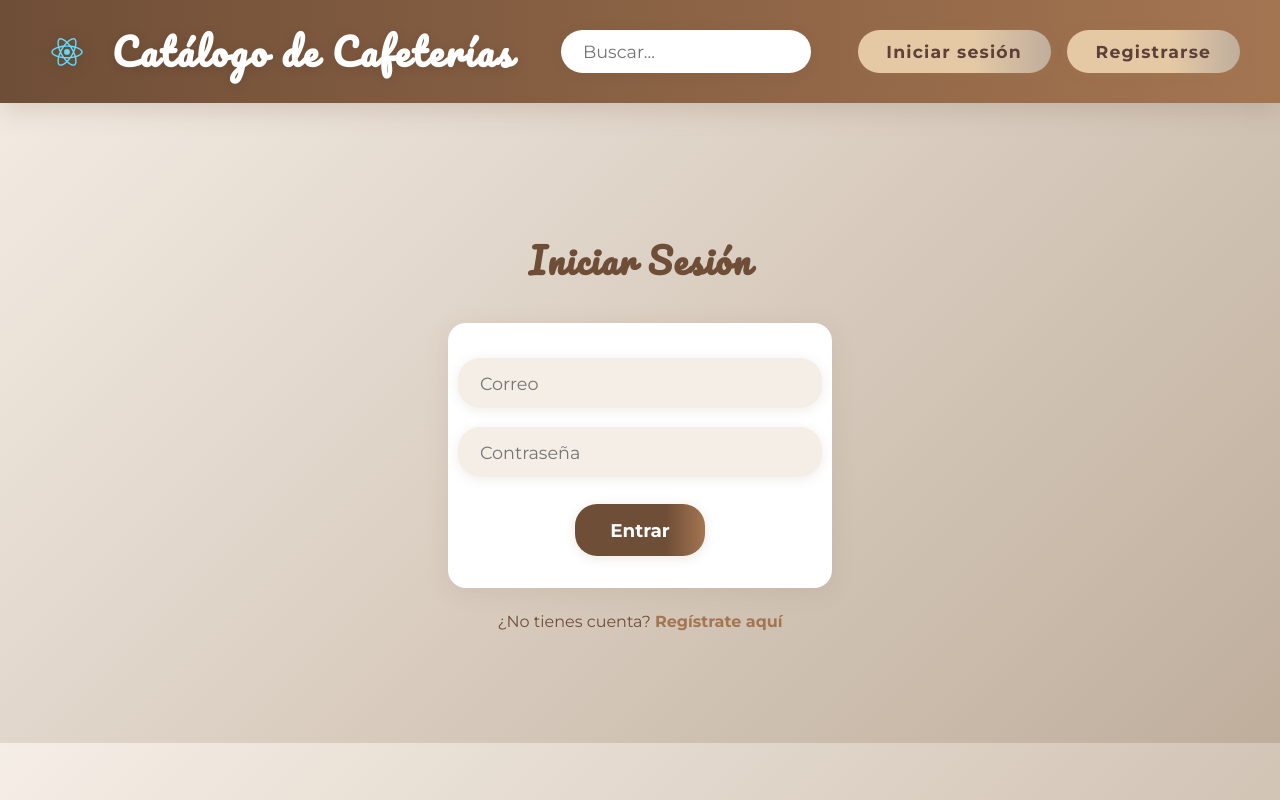
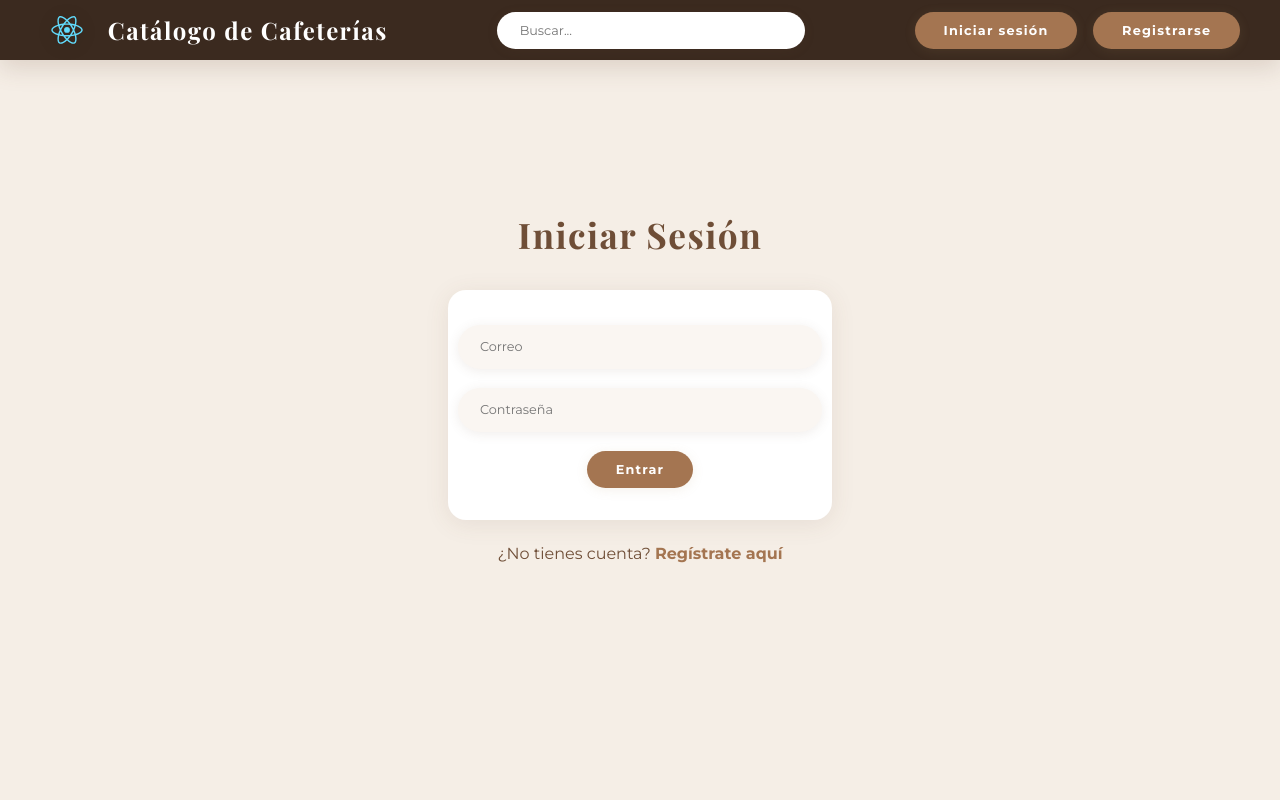
Before and after one commit to Valeria-Osu/practica, a React (Create React App) app: page /login in a window 1280 px wide. Built offline with nearby package versions, Linux system fonts and the light colour scheme.

Commit message:
avance 6.2 frontend

```diff
--- a/src/components/Header.js
+++ b/src/components/Header.js
@@ -6,7 +6,7 @@ const Header = ({ searchQuery, setSearchQuery }) => {
       {/* Logo y título que redirige al Dashboard */}
       <div className="logo" onClick={() => window.location.href = '/'}>
         <img src={require('../logo.svg')} alt="Logo" />
-        <h1>Catálogo de Cafeterías</h1>
+        <h1 className="main-title">Catálogo de Cafeterías</h1>
       </div>
 
       {/* Barra de búsqueda */}
--- a/src/styles/styles.css
+++ b/src/styles/styles.css
@@ -1,19 +1,20 @@
-@import url('https://fonts.googleapis.com/css2?family=Montserrat:wght@400;700&family=Pacifico&display=swap');
+@import url('https://fonts.googleapis.com/css2?family=Playfair+Display:wght@700&display=swap');
+@import url('https://fonts.googleapis.com/css2?family=Montserrat:wght@400;700&display=swap');
 
 /* Estilos generales */
 body {
   font-family: 'Montserrat', 'Roboto', Arial, sans-serif;
   margin: 0;
   padding: 0;
-  background: linear-gradient(135deg, #f5eee6 0%, #bfae9c 100%);
+  background: #f5eee6;
   color: #3e2723;
 }
 
 /* Header */
 header {
-  background: linear-gradient(90deg, #6f4e37 0%, #a47551 100%);
+  background: #3B2A1F;
   color: white;
-  padding: 1.2rem 2.5rem 1.2rem 2.5rem;
+  padding: 0.7rem 2.5rem 0.7rem 2.5rem; /* Menos altura */
   display: flex;
   justify-content: space-between;
   align-items: center;
@@ -31,9 +32,9 @@ header .logo {
 }
 
 header .logo img {
-  width: 54px;
-  height: auto;
-  margin-right: 18px;
+  height: 38px;
+  width: auto;
+  margin-right: 14px;
   filter: drop-shadow(0 2px 8px rgba(0,0,0,0.18));
   transition: transform 0.2s;
 }
@@ -41,13 +42,15 @@ header .logo img:hover {
   transform: scale(1.12) rotate(-4deg);
 }
 
-header h1 {
-  font-family: 'Pacifico', cursive, 'Montserrat', sans-serif;
-  font-size: 2.3rem;
+.main-title {
+  font-family: 'Playwrite US Trad', 'Playfair Display', serif;
+  color: #fff;
+  font-size: 1.5rem;
+  font-weight: 700;
   margin: 0;
-  letter-spacing: 2.5px;
-  font-weight: 700;
-  text-shadow: 0 2px 12px rgba(0,0,0,0.10);
+  letter-spacing: 1.5px;
+  line-height: 1.1;
+  padding: 0;
 }
 
 header .search-bar {
@@ -58,12 +61,12 @@ header .search-bar {
 header input[type="text"],
 header input[type="search"] {
   padding: 0.7rem 1.4rem;
-  width: 60%;
+  width: 50%;
   border-radius: 22px;
   border: none;
   background: #fff;
   color: #6f4e37;
-  font-size: 1.1rem;
+  font-size: 0.8rem;
   font-family: 'Montserrat', 'Roboto', Arial, sans-serif;
   box-shadow: 0 2px 12px rgba(111,78,55,0.10);
   transition: box-shadow 0.2s;
@@ -80,14 +83,14 @@ header .auth-buttons {
 }
 
 header .auth-buttons button {
-  background: linear-gradient(90deg, #e5c9a5 60%, #bfae9c 100%);
-  color: #5d4037;
+  background: #a47551;
+  color: #fff;
   padding: 0.7rem 1.8rem;
   border: none;
   border-radius: 22px;
   cursor: pointer;
   font-weight: 700;
-  font-size: 1.08rem;
+  font-size: 0.8rem;
   letter-spacing: 1.2px;
   font-family: 'Montserrat', 'Roboto', Arial, sans-serif;
   box-shadow: 0 2px 12px rgba(175, 143, 102, 0.13);
@@ -95,7 +98,7 @@ header .auth-buttons button {
   outline: none;
 }
 header .auth-buttons button:hover {
-  background: linear-gradient(90deg, #bfae9c 60%, #e5c9a5 100%);
+  background: #906647;
   color: #3e2723;
   transform: translateY(-2px) scale(1.06);
 }
@@ -129,6 +132,7 @@ header .auth-buttons button:hover {
   z-index: 1;
 }
 
+/* Sombra negra cubriendo toda la imagen */
 .panel-image::after {
   content: "";
   position: absolute;
@@ -140,7 +144,7 @@ header .auth-buttons button:hover {
   pointer-events: none;
 }
 
-/* Título dentro del panel, encima de la imagen */
+/* Título dentro del panel, centrado sobre la imagen y la sombra */
 .panel-image h2 {
   position: absolute;
   top: 50%;
@@ -161,25 +165,13 @@ header .auth-buttons button:hover {
   line-height: 1.2;
 }
 
-/* Opcional: para pantallas pequeñas */
-@media screen and (max-width: 600px) {
-  .panel-image img {
-    height: 140px;
-  }
-  .panel-image h2 {
-    font-size: 1.3rem;
-    padding: 1.2rem 0 0.7rem 0;
-  }
-}
-
 /* Barra de filtros */
 .filter-bar {
-  background: linear-gradient(90deg, #a47551 80%, #6f4e37 100%);
+  background: #6f4e37;
   padding: 1.3rem 2.2rem;
   display: flex;
   justify-content: space-between;
   align-items: center;
-  border-radius: 18px;
   margin-bottom: 2.2rem;
   box-shadow: 0 2px 14px rgba(111,78,55,0.08);
   font-family: 'Montserrat', 'Roboto', Arial, sans-serif;
@@ -190,10 +182,10 @@ header .auth-buttons button:hover {
   padding: 0.7rem 1.1rem;
   border-radius: 16px;
   border: 1px solid #bfae9c;
-  width: 32%;
+  width: 27%;
   background: #fff;
   color: #6f4e37;
-  font-size: 1.08rem;
+  font-size: 0.8rem;
   font-family: 'Montserrat', 'Roboto', Arial, sans-serif;
   transition: border 0.2s;
   cursor: pointer;
@@ -210,33 +202,33 @@ header .auth-buttons button:hover {
 }
 
 .filter-bar .filter-checkbox-label {
-  font-size: 1.08rem;
+  font-size: 0.8rem;
   color: #fff;
   font-family: 'Montserrat', 'Roboto', Arial, sans-serif;
 }
 
 .filter-bar .filter-button {
-  background: linear-gradient(90deg, #6f4e37 70%, #a47551 100%);
-  color: white;
+  background: #efd9c8;
+  color: black;
   border: none;
   padding: 0.7rem 1.8rem;
   border-radius: 22px;
   cursor: pointer;
   font-weight: 700;
-  font-size: 1.08rem;
+  font-size: 0.8rem;
   font-family: 'Montserrat', 'Roboto', Arial, sans-serif;
   box-shadow: 0 2px 12px rgba(111,78,55,0.13);
   transition: background 0.2s, transform 0.2s;
 }
 .filter-bar .filter-button:hover {
-  background: linear-gradient(90deg, #a47551 70%, #6f4e37 100%);
+  background: #d2c1b3;
   transform: translateY(-2px) scale(1.06);
 }
 
 /* Dropdown personalizado para servicios */
 .multi-dropdown {
   position: relative;
-  width: 32%;
+  width: 27%;
   min-width: 180px;
 }
 
@@ -247,7 +239,7 @@ header .auth-buttons button:hover {
   border: 1px solid #bfae9c;
   background: #fff;
   color: #6f4e37;
-  font-size: 1.08rem;
+  font-size: 0.8rem;
   font-family: 'Montserrat', 'Roboto', Arial, sans-serif;
   text-align: left;
   cursor: pointer;
@@ -276,7 +268,7 @@ header .auth-buttons button:hover {
   display: flex;
   align-items: center;
   padding: 0.4rem 1rem;
-  font-size: 1.05rem;
+  font-size: 0.8rem;
   color: #6f4e37;
   cursor: pointer;
   font-family: 'Montserrat', 'Roboto', Arial, sans-serif;
@@ -431,7 +423,7 @@ header .auth-buttons button:hover {
 
 /* Título centrado y destacado */
 .login-container h2 {
-  font-family: 'Pacifico', cursive, 'Montserrat', sans-serif;
+  font-family: 'Playfair Display', cursive, 'Montserrat', sans-serif;
   font-size: 2.2rem;
   color: #6f4e37;
   margin-bottom: 2rem;
@@ -457,10 +449,10 @@ header .auth-buttons button:hover {
   width: 100%;
   padding: 0.9rem 1.4rem;
   border-radius: 22px;
-  border: none;
-  background: #f5eee6;
+  border: 1px, #a47551;
+  background: #faf6f2;
   color: #6f4e37;
-  font-size: 1.1rem;
+  font-size: 0.8rem;
   font-family: 'Montserrat', 'Roboto', Arial, sans-serif;
   box-shadow: 0 2px 12px rgba(111,78,55,0.10);
   transition: box-shadow 0.2s, border 0.2s;
@@ -474,21 +466,23 @@ header .auth-buttons button:hover {
 
 /* Botón llamativo */
 .submit-button {
-  background: linear-gradient(90deg, #6f4e37 70%, #a47551 100%);
-  color: white;
-  padding: 0.9rem 2.2rem;
+  background: #a47551;
+  color: #fff;
+  padding: 0.7rem 1.8rem;
   border: none;
   border-radius: 22px;
   cursor: pointer;
   font-weight: 700;
-  font-size: 1.15rem;
+  font-size: 0.8rem;
+  letter-spacing: 1.2px;
   font-family: 'Montserrat', 'Roboto', Arial, sans-serif;
-  box-shadow: 0 2px 12px rgba(111,78,55,0.13);
-  transition: background 0.2s, transform 0.2s;
-  margin-top: 0.5rem;
+  box-shadow: 0 2px 12px rgba(175, 143, 102, 0.13);
+  transition: background 0.2s, transform 0.2s, color 0.2s;
+  outline: none;
 }
 .submit-button:hover {
-  background: linear-gradient(90deg, #a47551 70%, #6f4e37 100%);
+  background: #906647;
+  color: black;
   transform: translateY(-2px) scale(1.06);
 }
 
@@ -529,7 +523,7 @@ header .auth-buttons button:hover {
 
 /* Título centrado y destacado */
 .register-container h2 {
-  font-family: 'Pacifico', cursive, 'Montserrat', sans-serif;
+  font-family: 'Playfair Display', cursive, 'Montserrat', sans-serif;
   font-size: 2.2rem;
   color: #6f4e37;
   margin-bottom: 2rem;
@@ -555,10 +549,10 @@ header .auth-buttons button:hover {
   width: 100%;
   padding: 0.9rem 1.4rem;
   border-radius: 22px;
-  border: none;
-  background: #f5eee6;
+  border: 1px, #a47551;
+  background: #faf6f2;
   color: #6f4e37;
-  font-size: 1.1rem;
+  font-size: 0.8rem;
   font-family: 'Montserrat', 'Roboto', Arial, sans-serif;
   box-shadow: 0 2px 12px rgba(111,78,55,0.10);
   transition: box-shadow 0.2s, border 0.2s;
@@ -573,14 +567,14 @@ header .auth-buttons button:hover {
 /* Botón llamativo */
 .register-form .btn,
 .register-form .btn-primary {
-  background: linear-gradient(90deg, #6f4e37 70%, #a47551 100%);
+  background: #a47551;
   color: white;
   padding: 0.9rem 2.2rem;
   border: none;
   border-radius: 22px;
   cursor: pointer;
   font-weight: 700;
-  font-size: 1.15rem;
+  font-size: 0.8rem;
   font-family: 'Montserrat', 'Roboto', Arial, sans-serif;
   box-shadow: 0 2px 12px rgba(111,78,55,0.13);
   transition: background 0.2s, transform 0.2s;
@@ -588,7 +582,8 @@ header .auth-buttons button:hover {
 }
 .register-form .btn:hover,
 .register-form .btn-primary:hover {
-  background: linear-gradient(90deg, #a47551 70%, #6f4e37 100%);
+  background: #906647;
+  color: black;
   transform: translateY(-2px) scale(1.06);
 }
 
```
Also changed, not shown: src/pages/Dashboard.js (+24 -46 lines).
